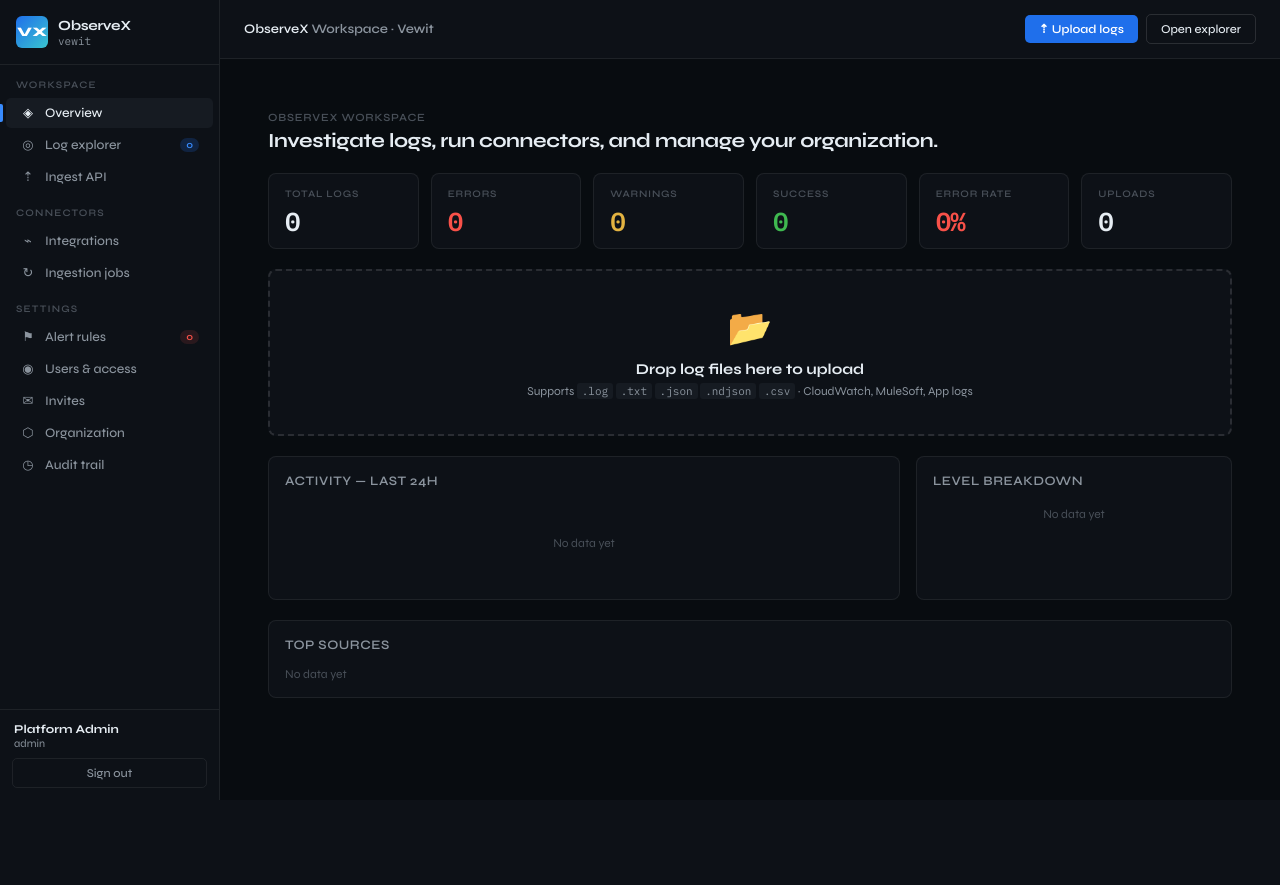
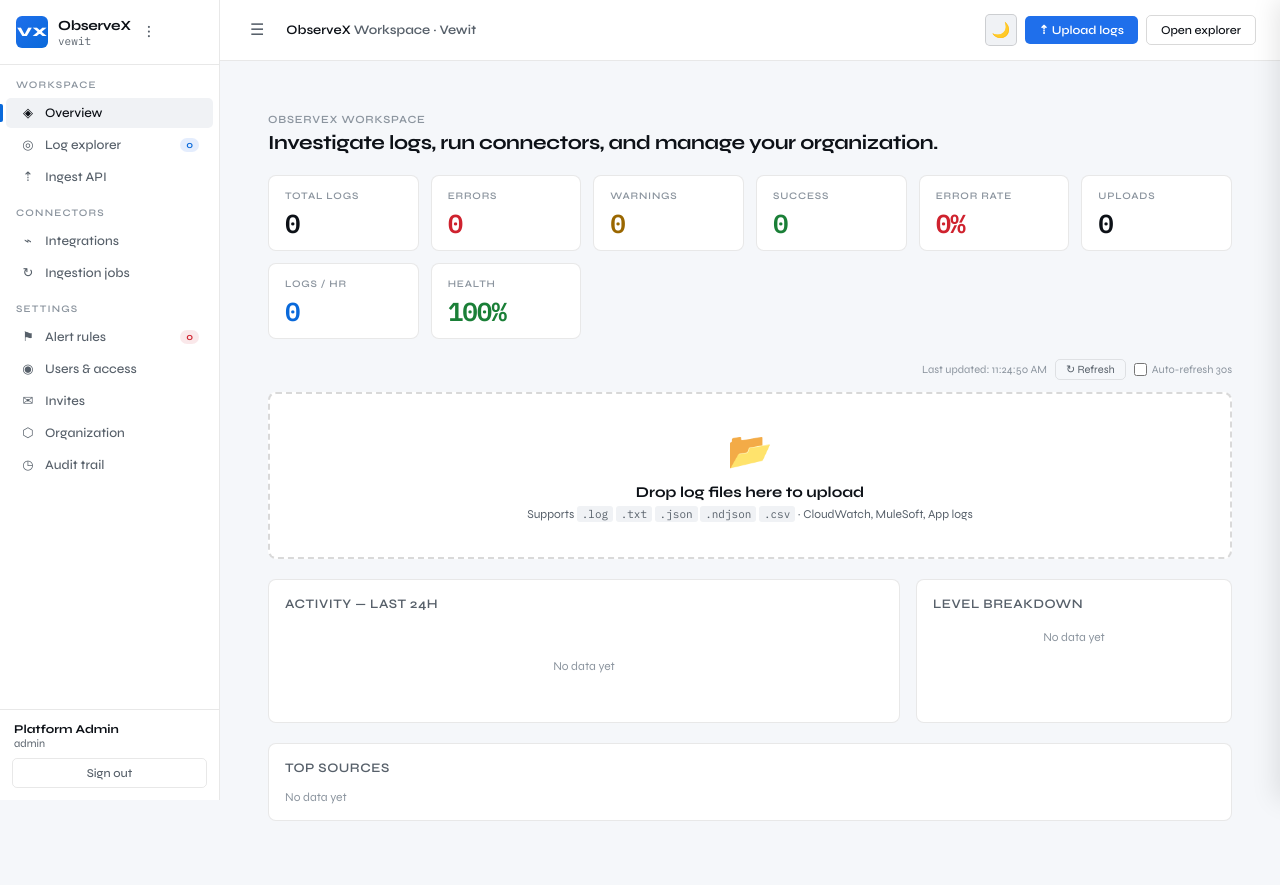
Before and after one commit to rew7277/logtransfer, a Flask app: page /workspace/vewit in a window 1280 px wide. Before the commit the page ends 800 px from the top, so only its background shows below. Run offline with Flask 3, Linux system fonts and the light colour scheme; a user stored in the database is signed in; data comes from the database, SQL or seed files in the repository; data that the repository does not hold is empty; some libraries are stand-ins or nearby versions.

Commit message:
Add files via upload

```diff
--- a/templates/index.html
+++ b/templates/index.html
@@ -8,6 +8,37 @@
 <link href="https://fonts.googleapis.com/css2?family=IBM+Plex+Mono:wght@400;500;600&family=Syne:wght@400;500;600;700;800&display=swap" rel="stylesheet"/>
 <style>
 :root {
+  /* ── Light theme (default) ── */
+  --bg: #f5f7fa;
+  --surface: #ffffff;
+  --surface2: #f0f2f5;
+  --surface3: #e8eaed;
+  --border: rgba(0,0,0,0.09);
+  --border2: rgba(0,0,0,0.15);
+  --text: #0d1117;
+  --text2: #57606a;
+  --text3: #8c959f;
+  --accent: #1f6feb;
+  --accent2: #0969da;
+  --accent-glow: rgba(31,111,235,0.12);
+  --green: #1a7f37;
+  --green-dim: rgba(26,127,55,0.1);
+  --red: #cf222e;
+  --red-dim: rgba(207,34,46,0.1);
+  --yellow: #9a6700;
+  --yellow-dim: rgba(154,103,0,0.1);
+  --orange: #bc4c00;
+  --purple: #6639ba;
+  --purple-dim: rgba(102,57,186,0.1);
+  --cyan: #0969da;
+  --mono: 'IBM Plex Mono', monospace;
+  --sans: 'Syne', sans-serif;
+  --sidebar-w: 220px;
+  --radius: 8px;
+  --radius-sm: 5px;
+}
+/* ── Dark theme ── */
+html.dark {
   --bg: #080c10;
   --surface: #0d1117;
   --surface2: #161b22;
@@ -30,11 +61,6 @@
   --purple: #8b5cf6;
   --purple-dim: rgba(139,92,246,0.12);
   --cyan: #39c5cf;
-  --mono: 'IBM Plex Mono', monospace;
-  --sans: 'Syne', sans-serif;
-  --sidebar-w: 220px;
-  --radius: 8px;
-  --radius-sm: 5px;
 }
 *,*::before,*::after{box-sizing:border-box;margin:0;padding:0}
 html{scroll-behavior:smooth}
@@ -249,8 +275,37 @@ svg.donut{transform:rotate(-90deg)}
 /* ── SCROLLBAR ── */
 ::-webkit-scrollbar{width:5px;height:5px}
 ::-webkit-scrollbar-track{background:transparent}
-::-webkit-scrollbar-thumb{background:rgba(255,255,255,.1);border-radius:3px}
-::-webkit-scrollbar-thumb:hover{background:rgba(255,255,255,.18)}
+::-webkit-scrollbar-thumb{background:rgba(0,0,0,.15);border-radius:3px}
+::-webkit-scrollbar-thumb:hover{background:rgba(0,0,0,.25)}
+html.dark ::-webkit-scrollbar-thumb{background:rgba(255,255,255,.1)}
+html.dark ::-webkit-scrollbar-thumb:hover{background:rgba(255,255,255,.18)}
+
+/* ── SIDEBAR COLLAPSE ── */
+body.sidebar-collapsed .sidebar{width:52px;overflow:hidden}
+body.sidebar-collapsed .sidebar .brand-name,
+body.sidebar-collapsed .sidebar .brand-org,
+body.sidebar-collapsed .sidebar .nav-section,
+body.sidebar-collapsed .sidebar .nav-badge,
+body.sidebar-collapsed .sidebar .sidebar-user,
+body.sidebar-collapsed .sidebar .btn-logout{display:none}
+body.sidebar-collapsed .sidebar .nav-item{justify-content:center;margin:1px 4px;padding:8px 0}
+body.sidebar-collapsed .sidebar .nav-icon{width:20px;font-size:15px}
+body.sidebar-collapsed .main{margin-left:52px}
+body.sidebar-collapsed .sidebar-brand{justify-content:center;padding:14px 8px}
+body.sidebar-collapsed .sidebar-footer{padding:8px}
+.sidebar-toggle{background:none;border:none;cursor:pointer;color:var(--text2);font-size:16px;padding:4px 6px;border-radius:var(--radius-sm);transition:all .15s;line-height:1;flex-shrink:0}
+.sidebar-toggle:hover{background:var(--surface2);color:var(--text)}
+
+/* ── THEME TOGGLE ── */
+.theme-toggle{display:flex;align-items:center;justify-content:center;width:32px;height:32px;border-radius:var(--radius-sm);border:1px solid var(--border2);background:var(--surface2);cursor:pointer;font-size:15px;transition:all .15s;flex-shrink:0}
+.theme-toggle:hover{border-color:var(--accent);background:var(--accent-glow)}
+
+/* ── LIGHT MODE TWEAKS ── */
+html:not(.dark) .payload-pre{background:#f6f8fa;color:#24292f}
+html:not(.dark) .api-code{background:#f6f8fa;color:#1a7f37}
+html:not(.dark) .stat-card:hover{box-shadow:0 8px 24px rgba(0,0,0,.1)}
+html:not(.dark) .detail-panel{box-shadow:-4px 0 24px rgba(0,0,0,.1)}
+html:not(.dark) .toast{box-shadow:0 8px 24px rgba(0,0,0,.15)}
 
 /* ── INGEST API ── */
 .api-code{background:rgba(0,0,0,.5);border:1px solid var(--border);border-radius:var(--radius-sm);padding:12px 14px;font-family:var(--mono);font-size:11px;color:#a5d6a7;white-space:pre-wrap;word-break:break-all;position:relative;margin-bottom:12px}
@@ -279,6 +334,7 @@ svg.donut{transform:rotate(-90deg)}
       <div class="brand-name">ObserveX</div>
       <div class="brand-org">{{ user.org_name | lower }}</div>
     </div>
+    <button class="sidebar-toggle" onclick="toggleSidebar()" title="Toggle sidebar">&#8285;</button>
   </div>
 
   <div class="nav-section">Workspace</div>
@@ -308,8 +364,10 @@ svg.donut{transform:rotate(-90deg)}
 
   <!-- TOPBAR -->
   <div class="topbar">
+    <button class="sidebar-toggle" onclick="toggleSidebar()" title="Toggle sidebar" style="margin-right:4px">&#9776;</button>
     <span class="topbar-title"><span>ObserveX</span> Workspace · {{ user.org_name }}</span>
     <div class="topbar-right">
+      <button class="theme-toggle" id="themeToggleBtn" onclick="toggleTheme()" title="Toggle dark/light mode">🌙</button>
       <button class="btn-primary" onclick="document.getElementById('fileInput').click()">⇡ Upload logs</button>
       <button class="btn-secondary" onclick="showPage('explorer')">Open explorer</button>
     </div>
@@ -327,13 +385,23 @@ svg.donut{transform:rotate(-90deg)}
       </div>
 
       <!-- Stats -->
-      <div class="stats-row">
+      <div class="stats-row" style="grid-template-columns:repeat(auto-fit,minmax(140px,1fr))">
         <div class="stat-card" onclick="showPage('explorer')"><div class="stat-label">Total logs</div><div class="stat-val" id="st-total">—</div></div>
         <div class="stat-card" onclick="showExplorerFiltered('error')"><div class="stat-label">Errors</div><div class="stat-val red" id="st-errors">—</div></div>
         <div class="stat-card" onclick="showExplorerFiltered('warn')"><div class="stat-label">Warnings</div><div class="stat-val yellow" id="st-warnings">—</div></div>
         <div class="stat-card" onclick="showExplorerFiltered('success')"><div class="stat-label">Success</div><div class="stat-val green" id="st-success">—</div></div>
         <div class="stat-card"><div class="stat-label">Error rate</div><div class="stat-val red" id="st-errrate">—</div></div>
         <div class="stat-card" onclick="showPage('ingest')"><div class="stat-label">Uploads</div><div class="stat-val" id="st-uploads">—</div></div>
+        <div class="stat-card" title="Logs ingested in last 60 minutes"><div class="stat-label">Logs / hr</div><div class="stat-val blue" id="st-logs-hr">—</div></div>
+        <div class="stat-card" title="System health score based on error rate"><div class="stat-label">Health</div><div class="stat-val green" id="st-health">—</div></div>
+      </div>
+      <!-- Live refresh indicator -->
+      <div style="display:flex;align-items:center;justify-content:flex-end;gap:8px;margin-bottom:12px;font-size:11px;color:var(--text3)">
+        <span id="lastRefreshLabel">—</span>
+        <button onclick="loadBootstrap()" style="padding:3px 10px;border-radius:var(--radius-sm);border:1px solid var(--border);background:transparent;color:var(--text2);font-size:11px;cursor:pointer;font-family:var(--sans)">↻ Refresh</button>
+        <label style="display:flex;align-items:center;gap:5px;cursor:pointer">
+          <input type="checkbox" id="autoRefreshToggle" onchange="toggleAutoRefresh()" style="cursor:pointer"/> Auto-refresh 30s
+        </label>
       </div>
 
       <!-- Upload zone -->
@@ -595,6 +663,37 @@ Content-Type: application/json
 <div class="toast-wrap" id="toastWrap"></div>
 
 <script>
+// ── THEME (persisted in localStorage, light = default) ──
+(function() {
+  var saved = localStorage.getItem('oxTheme');
+  if (saved === 'dark') document.documentElement.classList.add('dark');
+  // light is default — no class needed
+})();
+
+function toggleTheme() {
+  var isDark = document.documentElement.classList.toggle('dark');
+  localStorage.setItem('oxTheme', isDark ? 'dark' : 'light');
+  var btn = document.getElementById('themeToggleBtn');
+  if (btn) btn.textContent = isDark ? '☀️' : '🌙';
+}
+
+function applyThemeIcon() {
+  var btn = document.getElementById('themeToggleBtn');
+  if (btn) btn.textContent = document.documentElement.classList.contains('dark') ? '☀️' : '🌙';
+}
+
+// ── SIDEBAR COLLAPSE (persisted in localStorage) ──
+function toggleSidebar() {
+  var collapsed = document.body.classList.toggle('sidebar-collapsed');
+  localStorage.setItem('oxSidebar', collapsed ? 'collapsed' : 'open');
+}
+
+(function() {
+  if (localStorage.getItem('oxSidebar') === 'collapsed') {
+    document.body.classList.add('sidebar-collapsed');
+  }
+})();
+
 // ── STATE ──
 const ORG_SLUG = '{{ org_slug }}';
 const USER_ROLE = '{{ user.role }}';
@@ -605,6 +704,7 @@ let cachedLogs = [];
 
 // ── INIT ──
 document.addEventListener('DOMContentLoaded', () => {
+  applyThemeIcon();
   loadBootstrap();
   setupDragDrop();
   document.getElementById('fileInput').addEventListener('change', e => {
@@ -640,6 +740,34 @@ function applyBootstrap(d) {
   setText('st-uploads', (s.totals.uploads || 0).toLocaleString());
   setText('nb-all', s.totals.logs || 0);
   setText('nb-alerts', d.alerts.length || 0);
+
+  // ── Logs per hour (sum last hour from time_series) ──
+  var logsHr = 0;
+  var nowH = new Date(); nowH.setMinutes(0,0,0);
+  var prevH = new Date(nowH - 3600000);
+  var prevKey = prevH.toISOString().replace('.000','').slice(0,14) + '00:00Z';
+  var curKey  = nowH.toISOString().replace('.000','').slice(0,14) + '00:00Z';
+  var ts = s.time_series || {};
+  [prevKey, curKey].forEach(function(k) {
+    if (ts[k]) Object.values(ts[k]).forEach(function(v) { logsHr += v; });
+  });
+  setText('st-logs-hr', logsHr.toLocaleString());
+
+  // ── Health score ──
+  var errRate = parseFloat(s.error_rate) || 0;
+  var health, healthCls;
+  if (errRate === 0)       { health = '100%'; healthCls = 'green'; }
+  else if (errRate < 5)    { health = 'Good';  healthCls = 'green'; }
+  else if (errRate < 20)   { health = 'Fair';  healthCls = 'yellow'; }
+  else if (errRate < 50)   { health = 'Poor';  healthCls = 'red'; }
+  else                     { health = 'Crit';  healthCls = 'red'; }
+  var hEl = document.getElementById('st-health');
+  if (hEl) { hEl.textContent = health; hEl.className = 'stat-val ' + healthCls; }
+
+  // ── Last refresh timestamp ──
+  var lbl = document.getElementById('lastRefreshLabel');
+  if (lbl) lbl.textContent = 'Last updated: ' + new Date().toLocaleTimeString();
+
   renderHourlyChart(s.time_series);
   renderDonut(s.levels, s.totals.logs);
   renderSourceBars(s.source_breakdown);
@@ -650,6 +778,14 @@ function applyBootstrap(d) {
   renderJobs(d.jobs);
   renderAudit(d.audit);
   renderApiKeys(d.api_keys);
+}
+
+// ── Auto-refresh ──
+var _autoRefreshTimer = null;
+function toggleAutoRefresh() {
+  var on = document.getElementById('autoRefreshToggle').checked;
+  if (_autoRefreshTimer) { clearInterval(_autoRefreshTimer); _autoRefreshTimer = null; }
+  if (on) { _autoRefreshTimer = setInterval(loadBootstrap, 30000); }
 }
 
 function setText(id, val) {
@@ -994,16 +1130,12 @@ function renderAudit(events) {
 
 function renderApiKeys(keys) {
   const el = document.getElementById('apiKeysWrap');
-  const active = (keys || []).filter(k => k.status === 'active');
-  if (!active.length) {
-    el.innerHTML = '<p style="padding:12px;color:var(--text3);font-size:12px">No active API keys. Create one above.</p>';
-    return;
-  }
-  el.innerHTML = `<div>${active.map(k => `
+  if (!keys || !keys.length) return;
+  el.innerHTML = `<div>${keys.map(k => `
     <div class="api-key-row">
       <span class="api-key-prefix">${esc(k.prefix)}…</span>
       <span class="api-key-name">${esc(k.name)}</span>
-      <span class="lvl-badge lvl-success">ACTIVE</span>
+      <span class="lvl-badge lvl-${k.status==='active'?'success':'debug'}">${esc(k.status).toUpperCase()}</span>
       <span class="api-key-last">${k.last_used_at?'Last: '+fmtTs(k.last_used_at):'Never used'}</span>
       <button class="btn-danger" onclick="revokeKey(${k.id})">Revoke</button>
     </div>`).join('')}</div>`;
@@ -1093,77 +1225,17 @@ async function createApiKey() {
   const r = await api('/api/keys', 'POST', {name});
   const d = await r.json();
   if (r.ok) {
+    copyText(d.key);
+    toast(`API key created & copied! Starts with: ${d.prefix}…`, 'success');
     document.getElementById('newKeyName').value = '';
-    // Reload the keys list first, THEN inject banner so renderApiKeys() doesn't wipe it
-    await loadBootstrap();
-    // Remove any leftover reveal banners from previous creations
-    document.querySelectorAll('.api-key-reveal').forEach(function(el) { el.remove(); });
-    // Build banner using DOM methods (no innerHTML string quoting issues)
-    const wrap = document.getElementById('apiKeysWrap');
-    const banner = document.createElement('div');
-    banner.className = 'api-key-reveal';
-    banner.style.cssText = 'background:var(--green-dim);border:1px solid var(--green);border-radius:var(--radius);padding:14px 16px;margin-bottom:12px;';
-
-    const warning = document.createElement('div');
-    warning.style.cssText = 'color:var(--green);font-weight:700;font-size:12px;margin-bottom:8px;display:flex;justify-content:space-between;align-items:center';
-
-    const warningText = document.createElement('span');
-    warningText.textContent = '⚠ Copy your API key now — it will not be shown again!';
-
-    const timer = document.createElement('span');
-    timer.style.cssText = 'font-family:var(--mono);font-size:11px;color:var(--text3);font-weight:400';
-    timer.textContent = 'Auto-clears in 3:00';
-    warning.appendChild(warningText);
-    warning.appendChild(timer);
-
-    const keyBox = document.createElement('div');
-    keyBox.style.cssText = 'font-family:var(--mono);font-size:12px;background:var(--surface);padding:10px 12px;border-radius:var(--radius-sm);word-break:break-all;user-select:all;border:1px solid var(--border);letter-spacing:0.02em';
-    keyBox.textContent = d.key;
-
-    const btnRow = document.createElement('div');
-    btnRow.style.cssText = 'margin-top:10px;display:flex;gap:8px;align-items:center';
-
-    const copyBtn = document.createElement('button');
-    copyBtn.textContent = 'Copy key';
-    copyBtn.style.cssText = 'padding:5px 16px;background:var(--accent);border:none;border-radius:var(--radius-sm);color:#fff;font-weight:700;cursor:pointer;font-size:12px';
-    copyBtn.addEventListener('click', function() {
-      navigator.clipboard.writeText(keyBox.textContent).then(function() {
-        copyBtn.textContent = '✓ Copied!';
-        copyBtn.style.background = 'var(--green)';
-        setTimeout(function() { copyBtn.textContent = 'Copy key'; copyBtn.style.background = 'var(--accent)'; }, 2000);
-      });
-    });
-
-    const dismissBtn = document.createElement('button');
-    dismissBtn.textContent = 'Dismiss';
-    dismissBtn.style.cssText = 'padding:5px 14px;background:var(--surface3);border:1px solid var(--border);border-radius:var(--radius-sm);color:var(--text2);cursor:pointer;font-size:12px';
-    dismissBtn.addEventListener('click', function() { clearInterval(countdown); banner.remove(); });
-
-    btnRow.appendChild(copyBtn);
-    btnRow.appendChild(dismissBtn);
-    banner.appendChild(warning);
-    banner.appendChild(keyBox);
-    banner.appendChild(btnRow);
-    wrap.prepend(banner);
-
-    // Countdown timer: auto-dismiss after 3 minutes (180 seconds)
-    var secondsLeft = 180;
-    var countdown = setInterval(function() {
-      secondsLeft--;
-      var m = Math.floor(secondsLeft / 60);
-      var s = secondsLeft % 60;
-      timer.textContent = 'Auto-clears in ' + m + ':' + (s < 10 ? '0' : '') + s;
-      if (secondsLeft <= 0) { clearInterval(countdown); banner.remove(); }
-    }, 1000);
-
+    loadBootstrap();
   } else toast(d.error||'Error', 'error');
 }
 
 async function revokeKey(id) {
-  if (!confirm('Revoke and delete this API key? This cannot be undone.')) return;
+  if (!confirm('Revoke this API key?')) return;
   const r = await fetch(`/api/keys/${id}`, {method:'DELETE'});
-  if (r.ok) { toast('Key revoked and removed', 'success'); loadBootstrap(); }
-  else { const d = await r.json(); toast(d.error||'Failed to revoke key', 'error'); }
+  if (r.ok) { toast('Key revoked', 'success'); loadBootstrap(); }
 }
 
 async function doLogout() {
```
